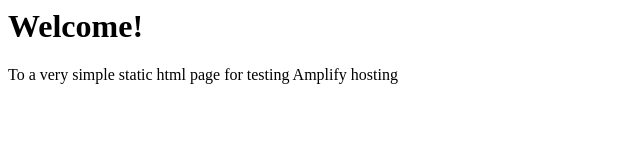
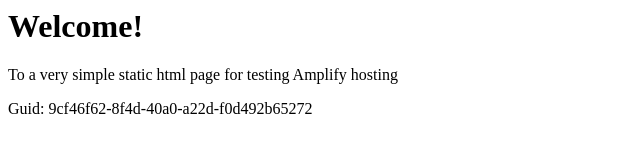
Before and after one commit to aws-aemilia-gru/Github-PR-Commit-Integration-Test-DoNotTouch-Gith-P5X5MO5I-v1-preprod-sa-east-1, a website: page src/index.html in a window 1280 px wide. Shown: the whole page, without its empty margins (0-640 px from the left). Drawn offline with Linux system fonts and the light colour scheme.

Commit message:
commit from integ tests

```diff
--- a/src/index.html
+++ b/src/index.html
@@ -1,3 +1,5 @@
+
+
 <html lang="en">
 
 <head>
@@ -10,6 +12,6 @@
 <body>
     <h1>Welcome!</h1>
     <p>To a very simple static html page for testing Amplify hosting</p>
-</body>
+    <p>Guid: 9cf46f62-8f4d-40a0-a22d-f0d492b65272</p></body>
 
 </html>
```
